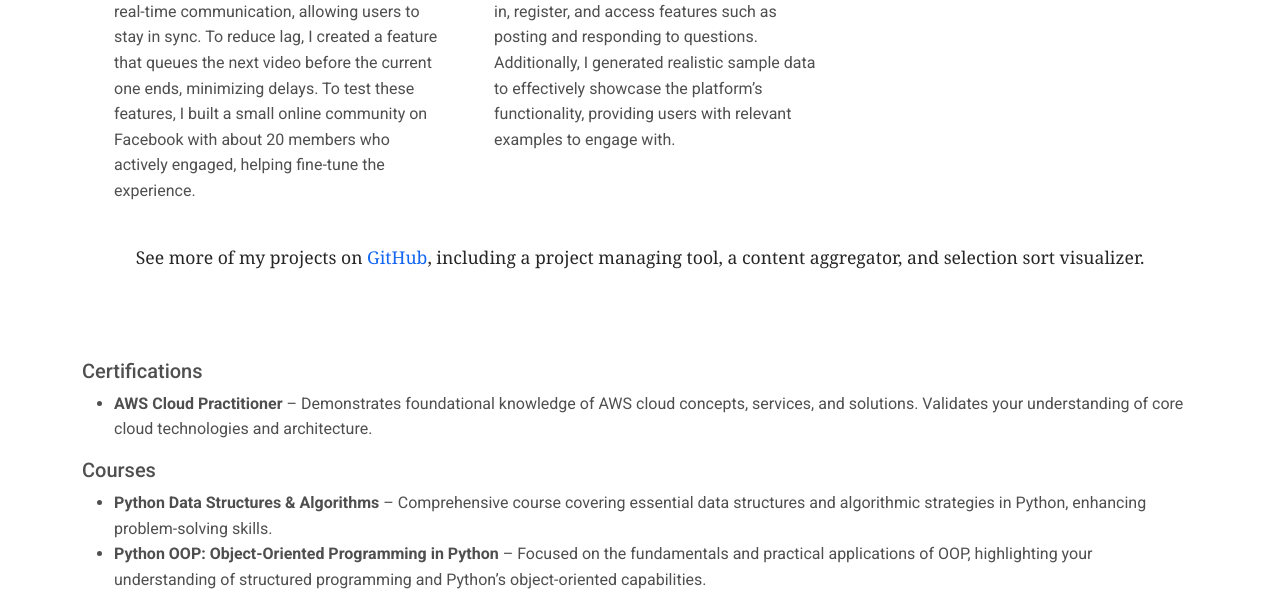
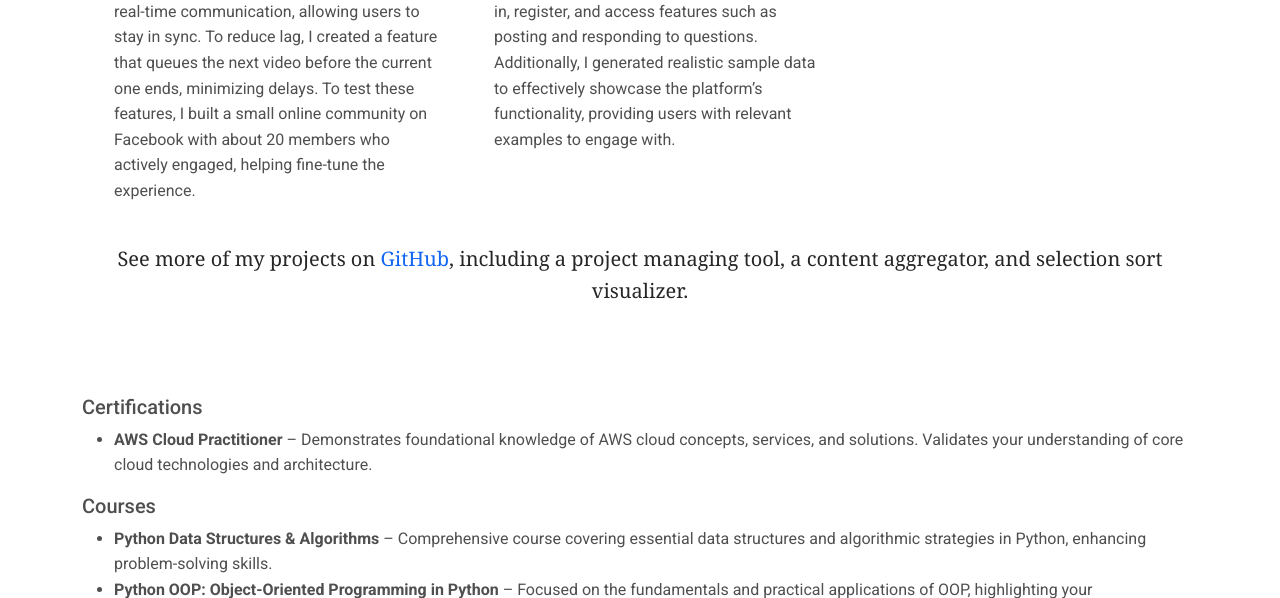
Before and after one commit to blakebrandon-hub/Portfolio-Website, a Flask app: page / in a window 1280 px wide. Shown: the part 1729-2327 px from the top of the page. Run offline with Flask 3, Linux system fonts and the light colour scheme; some libraries are stand-ins or nearby versions.

Commit message:
Update index.html

```diff
--- a/templates/index.html
+++ b/templates/index.html
@@ -297,7 +297,7 @@ This project integrates Stripe Checkout, offering a secure and efficient payment
           </div>
 
             <div id="intro" class="container py-4 my-5 text-dark">
-                <p style="font-family: 'Georgia', serif; width: 100%; font-size: 1.1rem;">See more of my projects on <a href="https://github.com/blakebrandon-hub" target="_blank">GitHub</a>, including a project managing tool, a content aggregator, and selection sort visualizer.</p>
+                <p style="font-family: 'Georgia', serif; width: 100%; font-size: 1.25rem;">See more of my projects on <a href="https://github.com/blakebrandon-hub" target="_blank">GitHub</a>, including a project managing tool, a content aggregator, and selection sort visualizer.</p>
             </div>
 
           <div id="certs" style="text-align: left; padding-bottom: 7%;">
```
